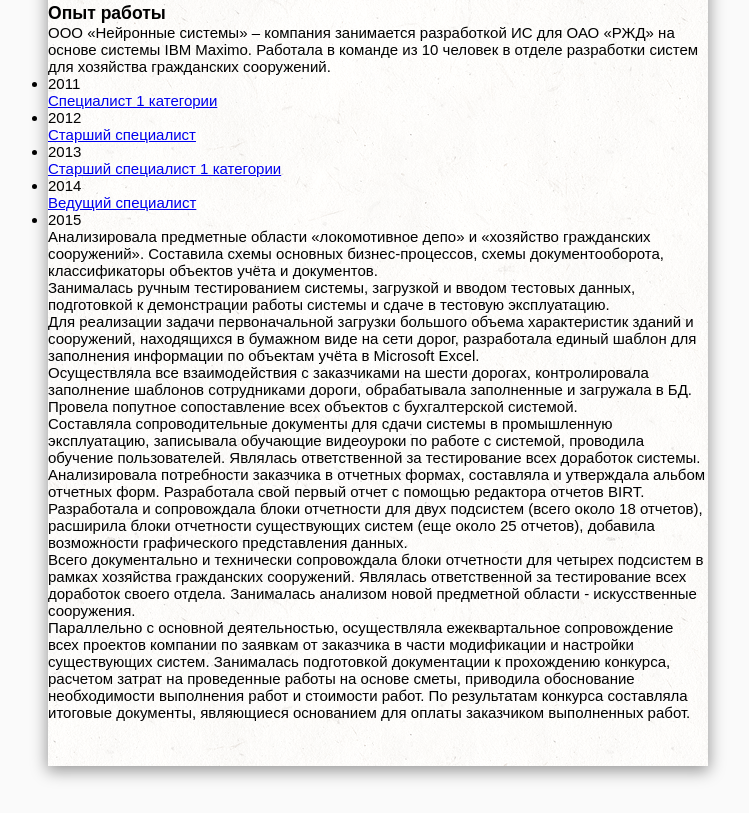
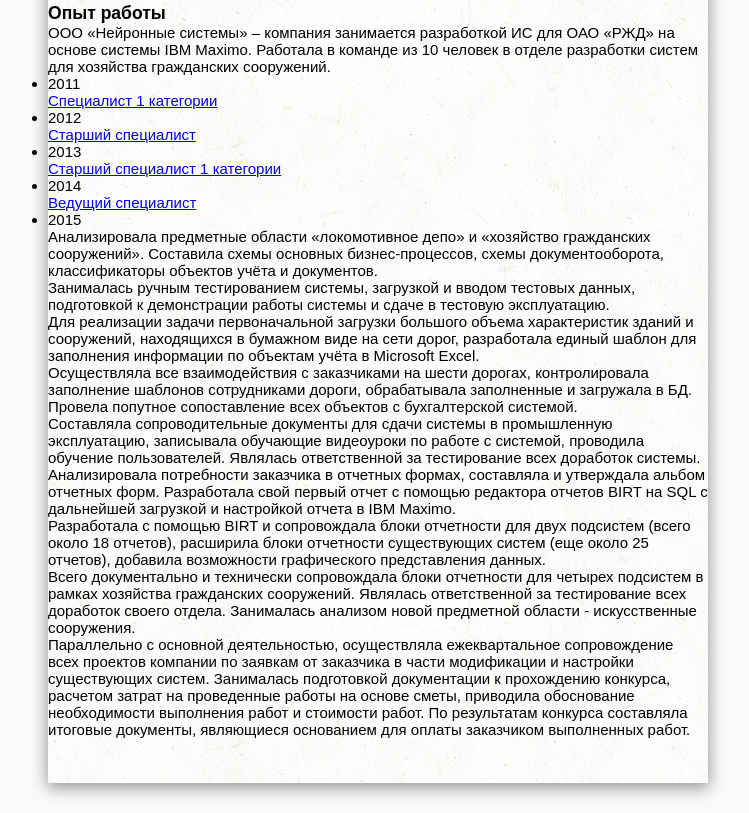
Before and after one commit to aeronka/my-resume, a website: page frontend/index.html in a window 1280 px wide. Shown: the part 1284-2097 px from the top of the page, without its empty margins (262-1011 px from the left). Drawn offline with Linux system fonts and the light colour scheme; files that its build step writes are made by us from their sources.

Commit message:
Дополнен readme

```diff
--- a/frontend/index.html
+++ b/frontend/index.html
@@ -117,10 +117,10 @@
                 <p class="description-text">Для реализации задачи первоначальной загрузки большого объема характеристик зданий и сооружений, находящихся в бумажном виде на сети дорог, разработала единый шаблон для заполнения информации по объектам учёта в Microsoft Excel.</p><p class="description-text">Осуществляла все взаимодействия с заказчиками на шести дорогах, контролировала заполнение шаблонов сотрудниками дороги, обрабатывала заполненные и загружала в БД. Провела попутное сопоставление всех объектов с бухгалтерской системой.</p>
             </div>
             <div class="experience-description year2014">
-                <p class="description-text">Составляла сопроводительные документы для сдачи системы в промышленную эксплуатацию, записывала обучающие видеоуроки по работе с системой, проводила обучение пользователей. Являлась ответственной за тестирование всех доработок системы.</p><p class="description-text">Анализировала потребности заказчика в отчетных формах, составляла и утверждала альбом отчетных форм. Разработала свой первый отчет с помощью редактора отчетов BIRT.</p>
+                <p class="description-text">Составляла сопроводительные документы для сдачи системы в промышленную эксплуатацию, записывала обучающие видеоуроки по работе с системой, проводила обучение пользователей. Являлась ответственной за тестирование всех доработок системы.</p><p class="description-text">Анализировала потребности заказчика в отчетных формах, составляла и утверждала альбом отчетных форм. Разработала свой первый отчет с помощью редактора отчетов BIRT на SQL с дальнейшей загрузкой и настройкой отчета в IBM Maximo.</p>
             </div>
             <div class="experience-description year2015">
-                <p class="description-text">Разработала и сопровождала блоки отчетности для двух подсистем (всего около 18 отчетов), расширила блоки отчетности существующих систем (еще около 25 отчетов), добавила возможности графического представления данных.</p><p class="description-text">Всего документально и технически сопровождала блоки отчетности для четырех подсистем в рамках хозяйства гражданских сооружений. Являлась ответственной за тестирование всех доработок своего отдела. Занималась анализом новой предметной области - искусственные сооружения.</p><p class="description-text">Параллельно с основной деятельностью, осуществляла ежеквартальное сопровождение всех проектов компании по заявкам от заказчика в части модификации и настройки существующих систем. Занималась подготовкой документации к прохождению конкурса, расчетом затрат на проведенные работы на основе сметы, приводила обоснование необходимости выполнения работ и стоимости работ. По результатам конкурса составляла итоговые документы, являющиеся основанием для оплаты заказчиком выполненных работ.</p>
+                <p class="description-text">Разработала с помощью BIRT и сопровождала блоки отчетности для двух подсистем (всего около 18 отчетов), расширила блоки отчетности существующих систем (еще около 25 отчетов), добавила возможности графического представления данных.</p><p class="description-text">Всего документально и технически сопровождала блоки отчетности для четырех подсистем в рамках хозяйства гражданских сооружений. Являлась ответственной за тестирование всех доработок своего отдела. Занималась анализом новой предметной области - искусственные сооружения.</p><p class="description-text">Параллельно с основной деятельностью, осуществляла ежеквартальное сопровождение всех проектов компании по заявкам от заказчика в части модификации и настройки существующих систем. Занималась подготовкой документации к прохождению конкурса, расчетом затрат на проведенные работы на основе сметы, приводила обоснование необходимости выполнения работ и стоимости работ. По результатам конкурса составляла итоговые документы, являющиеся основанием для оплаты заказчиком выполненных работ.</p>
             </div>
         </div>
     </div>
```
Also changed, not shown: README.md.
